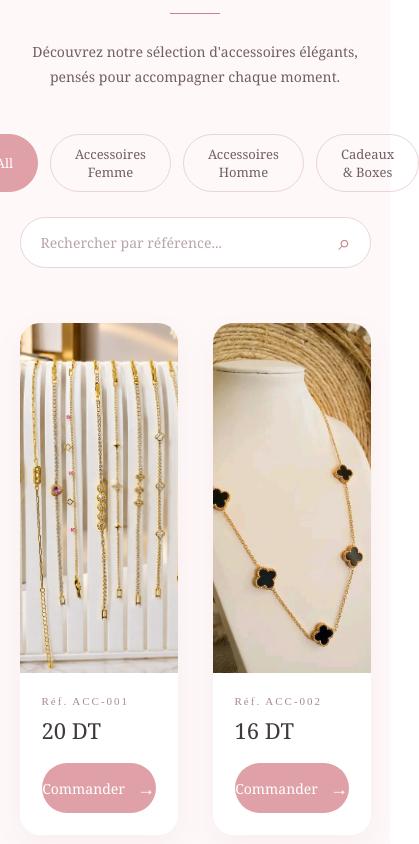
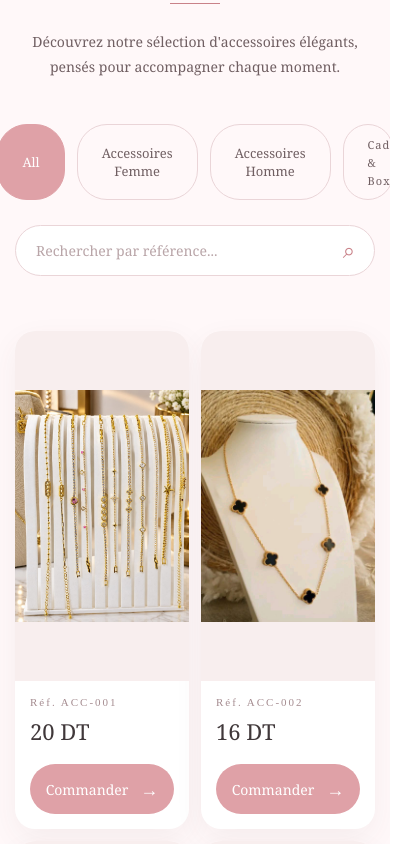
Before and after one commit to ghassenkadri66-dotcom/-accessoires, a React (Vite) app: page / in a window 390 px wide. Shown: the part 1060-1904 px from the top of the page, 419 px wide, since content can reach past the window. Built offline with nearby package versions, Linux system fonts and the light colour scheme.

Commit message:
fix design mobile

```diff
--- a/src/components/Products.css
+++ b/src/components/Products.css
@@ -233,7 +233,7 @@
 
   height: 100%;
 
-  object-fit: cover;
+  object-fit: contain;
 
   transition: 0.5s;
 }
@@ -407,8 +407,15 @@
 
   .product-image {
 
-    height: 380px;
+    height: 220px;
 
+  }
+    .product-image img {
+    object-fit: contain;
+  }
+
+    .product-info {
+    padding: 15px;
   }
 
 }
@@ -483,3 +490,60 @@
   font-size: 11px;
   letter-spacing: 1px;
 }
+
+
+
+
+
+
+
+
+@media (max-width: 600px) {
+
+  .navbar,
+  .hero,
+  .products,
+  .footer {
+    width: 100%;
+    max-width: 100%;
+  }
+
+  .products {
+    padding: 70px 15px;
+  }
+
+  .products-container {
+    width: 100%;
+    max-width: 100%;
+    grid-template-columns: repeat(2, minmax(0, 1fr));
+    gap: 12px;
+  }
+
+}
+
+@media (max-width: 600px) {
+
+  .category-boxes {
+    width: 100%;
+    max-width: 100%;
+    display: grid;
+    grid-template-columns: repeat(2, minmax(0, 1fr));
+    gap: 10px;
+  }
+
+  .category-box {
+    width: 100%;
+    min-width: 0;
+    padding: 15px 8px;
+  }
+
+  .category-box span {
+    font-size: 11px;
+    letter-spacing: 1px;
+  }
+
+  .category-box small {
+    font-size: 9px;
+  }
+
+}
--- a/src/data/products.js
+++ b/src/data/products.js
@@ -27,7 +27,7 @@ import bracelet27 from '../images/27.jpeg'
 import bracelet28 from '../images/28.jpeg'
 import bracelet29 from '../images/29.jpeg'
 import bracelet30 from '../images/30.jpeg'
-import bracelet31 from '../images/31.jpeg'
+
 import bracelet32 from '../images/32.jpeg'
 import bracelet33 from '../images/33.jpeg'
 import bracelet34 from '../images/34.jpeg'
@@ -432,14 +432,6 @@ const products = [
     category : "femme",
     image: bracelet30
   },
-    {
-    id: 31,
-    reference: 'ACC-031',
-    price: 15,
-    stock: true,
-    category : "homme",
-    image: bracelet31
-  },
    {
     id: 32,
     reference: 'ACC-032',
--- a/src/index.css
+++ b/src/index.css
@@ -1,23 +1,21 @@
 * {
-  margin: 0;
-  padding: 0;
   box-sizing: border-box;
 }
 
+html,
+body {
+  margin: 0;
+  padding: 0;
+  width: 100%;
+  max-width: 100%;
+  overflow-x: hidden;
+}
 
-body,
 #root {
   width: 100%;
-  min-height: 100%;
-}
-
-body {
-  margin: 0;
+  max-width: 100%;
   overflow-x: hidden;
-
 }
 html {
   scroll-behavior: smooth;
-  width: 100%;
-  min-height: 100%;
 }
```
